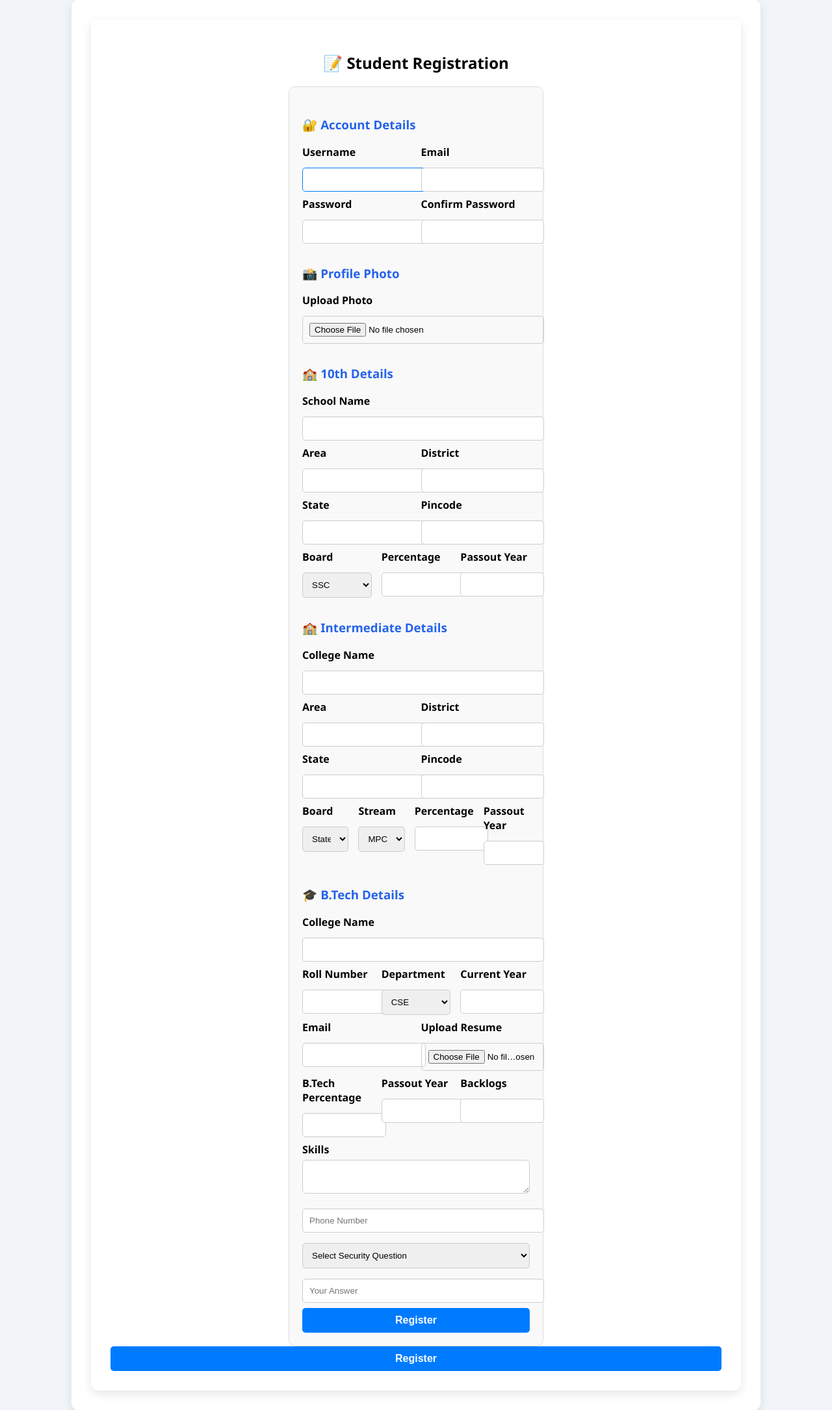
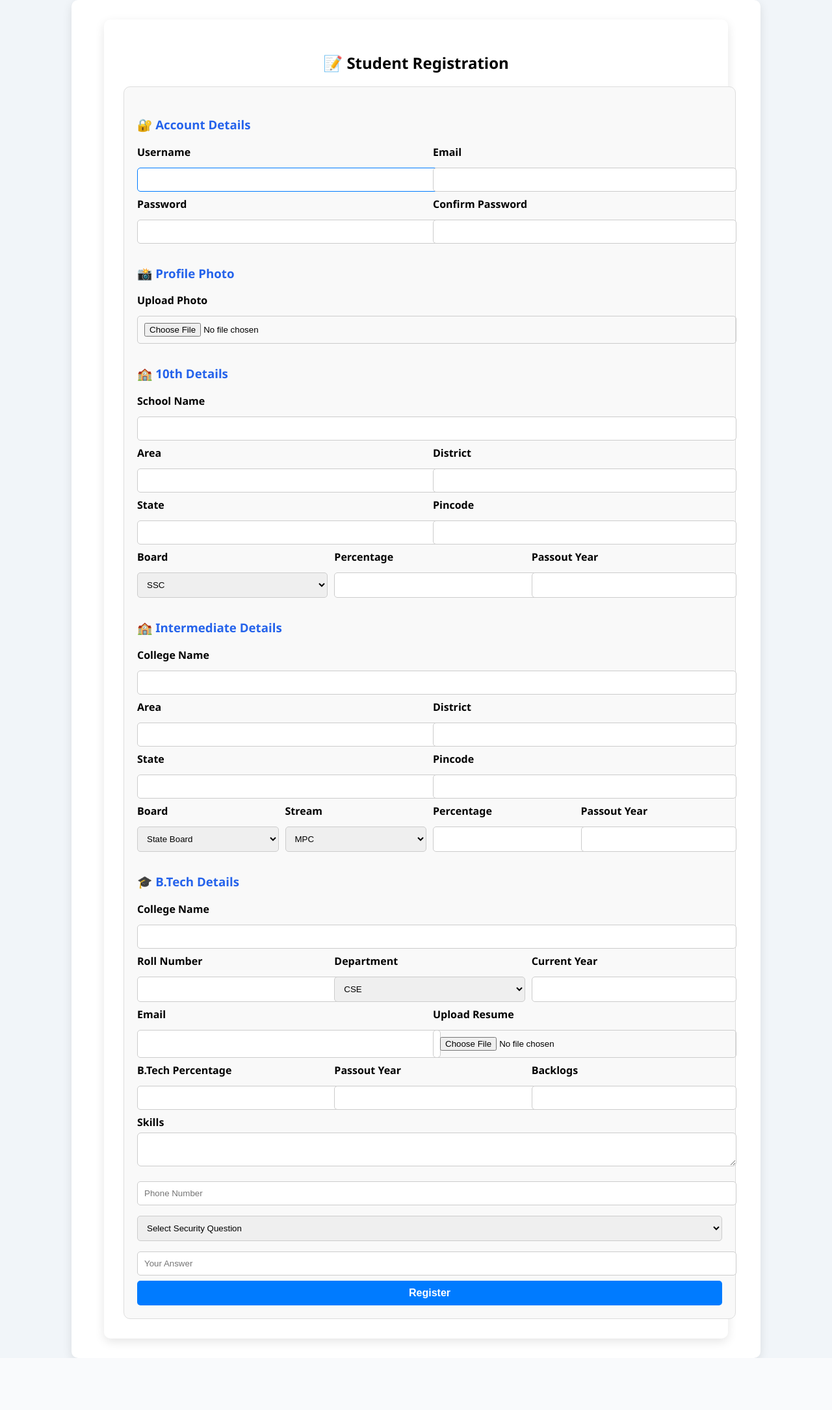
Before and after one commit to PAVANI533/placement-system, a Django app: page /register/ in a window 1280 px wide. Shown: the whole page at 65% size. After the commit the page ends 2090 px from the top, so only its background shows below. Run offline with Django 5.2, Linux system fonts and the light colour scheme.

Commit message:
final ui changes

```diff
--- a/jobs/templates/registration/register.html
+++ b/jobs/templates/registration/register.html
@@ -3,6 +3,7 @@
 
 <style>
 .container {
+    width: 90%;
     max-width: 1000px;
     margin: auto;
     background: white;
@@ -38,12 +39,20 @@ label {
 }
 
 input, select, textarea {
+    width:100%;
     padding: 10px;
     border-radius: 6px;
     border: 1px solid #ccc;
     margin-bottom: 15px;
 }
+.row {
+    display: flex;
+    gap: 10px;
+}
 
+.row input {
+    flex: 1;
+}
 button {
     width: 100%;
     padding: 12px;
@@ -59,7 +68,7 @@ button:hover {
     background: #1e40af;
 }
 form {
-    width: 350px;
+    width: 100%;
     margin: auto;
     padding: 20px;
     border: 1px solid #ddd;
@@ -318,8 +327,7 @@ button:hover {
     <input type="text" name="security_answer" placeholder="Your Answer" required>
 
     <button type="submit">Register</button>
-</form>
-<button type="submit">Register</button>
+
 
 </form>
 
--- a/jobs/views.py
+++ b/jobs/views.py
@@ -258,15 +258,16 @@ def register(request):
             profile.btech_percentage = request.POST.get('btech_percentage')
             profile.backlogs = request.POST.get('backlogs') or 0
             profile.skills = request.POST.get('skills')
-            profile.phone = form.cleaned_data.get('phone')
-            profile.security_question = form.cleaned_data.get('security_question')
-            profile.security_answer = form.cleaned_data.get('security_answer')
+            profile.phone = form.cleaned_data.get('phone',"")
+            profile.security_question = form.cleaned_data.get('security_question',"")
+            profile.security_answer = form.cleaned_data.get('security_answer',"")
             # RESUME
             if request.FILES.get('resume'):
                 profile.resume = request.FILES.get('resume')
-
-            profile.save()
-
+            try:
+                profile.save()
+            except Exception as e:
+                print(e)
             # LOGIN
             username = form.cleaned_data.get("username")
             password = form.cleaned_data.get("password1")
```
